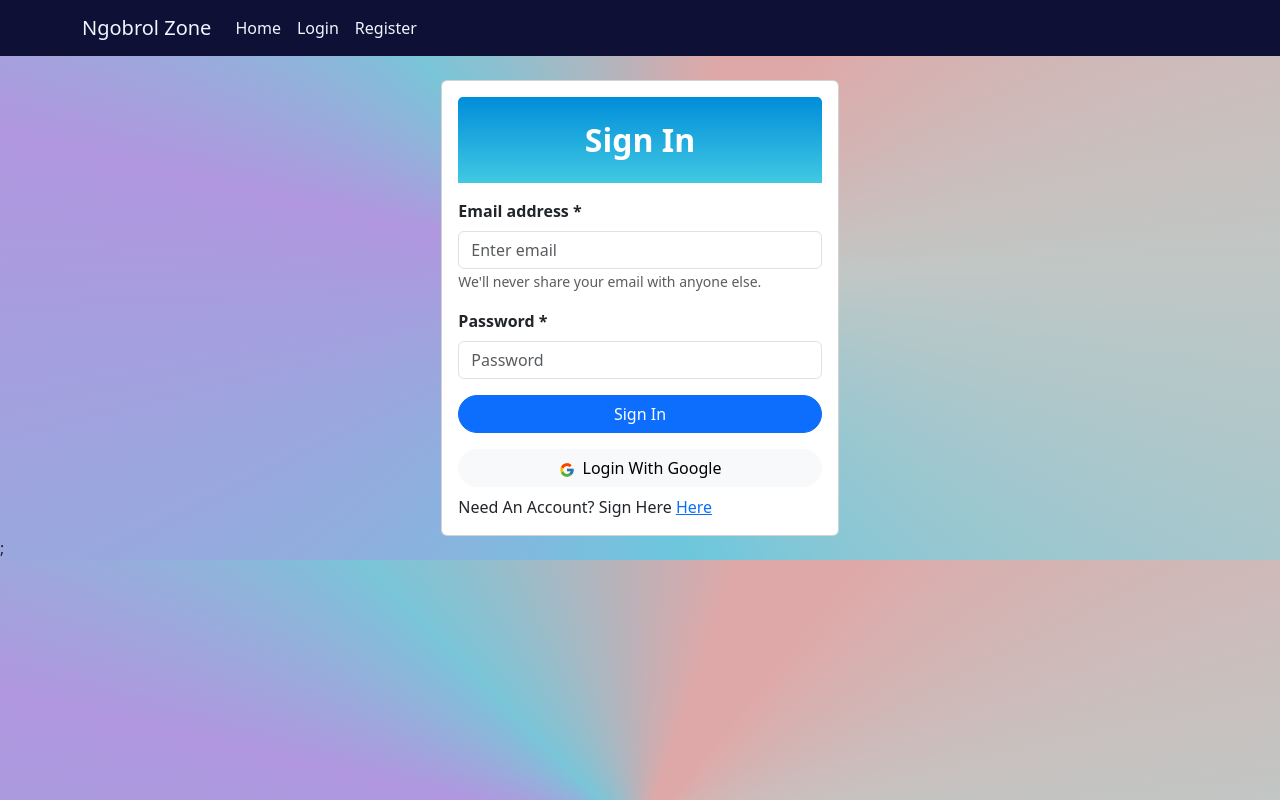
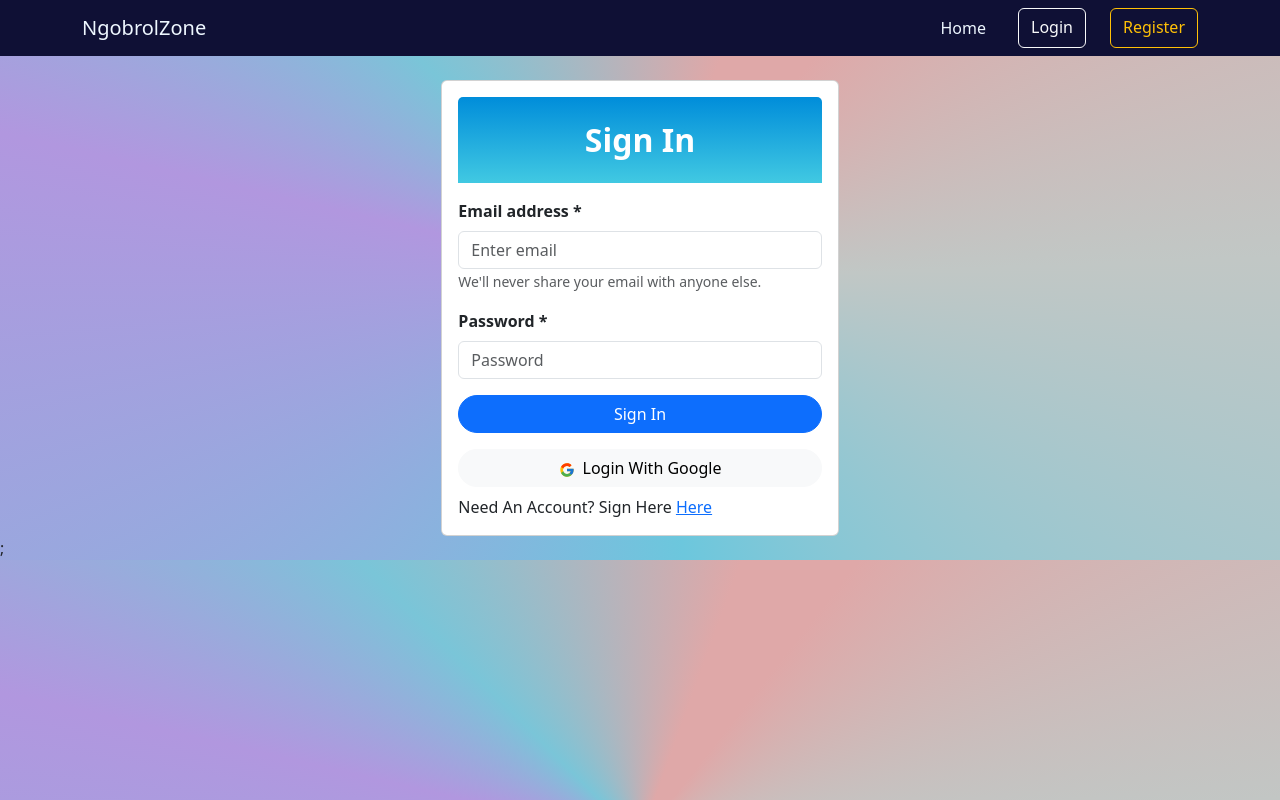
Before and after one commit to andiragil/NgobrolZone_FE, a React (Vite) app: page /login in a window 1280 px wide. Built offline with nearby package versions, Linux system fonts and the light colour scheme; no server answers.

Commit message:
realtime chat

```diff
--- a/src/components/AddMessage.jsx
+++ b/src/components/AddMessage.jsx
@@ -28,8 +28,8 @@ function AddMessage({ socket }) {
     };
     return (
         <Form onSubmit={onSubmit} className="mt-auto">
-            <Row>
-                <Col className="my-4 ms-4">
+            <Row className="align-items-center">
+                <Col className="mb-4 ms-4">
                     <Form.Group controlId="message">
                         <Form.Control
                             type="text"
@@ -39,11 +39,19 @@ function AddMessage({ socket }) {
                                 setAddMessage(e.target.value);
                                 socket.emit("typing");
                             }}
+                            className="w-100"
                         />
                     </Form.Group>
                 </Col>
-                <Col md={1} className="my-4 me-4">
-                    <Button type="submit" className="w-100" variant="dark">
+                <Col xs={3} sm={2} className="mb-4 me-4">
+                    <Button
+                        type="submit"
+                        className="w-100"
+                        style={{
+                            background: "linear-gradient(#008DDA, #41C9E2)",
+                            border: "none",
+                        }}
+                    >
                         Send
                     </Button>
                 </Col>
--- a/src/components/Navbar.jsx
+++ b/src/components/Navbar.jsx
@@ -2,7 +2,7 @@ import { useEffect } from "react";
 import { Link } from "react-router-dom";
 import { useDispatch, useSelector } from "react-redux";
 import { useNavigate } from "react-router-dom";
-import { Container, Nav, Navbar } from "react-bootstrap";
+import { Container, Nav, Navbar, Button } from "react-bootstrap";
 import { getProfile, logout } from "../redux/actions/profile";
 
 const NavbarComponent = () => {
@@ -19,37 +19,57 @@ const NavbarComponent = () => {
         <Navbar expand="lg" style={{ backgroundColor: "#0F1035" }}>
             <Container>
                 <Navbar.Brand as={Link} to="/" style={{ color: "#EEF7FF" }}>
-                    Ngobrol Zone
+                    NgobrolZone
                 </Navbar.Brand>
-                <Navbar.Toggle aria-controls="basic-navbar-nav"
-                    style={{ backgroundColor: "#EEF7FF", borderColor: "#EEF7FF" }} />
-                <Navbar.Collapse id="basic-navbar-nav" >
-                    <Nav className="me-auto">
+                <Navbar.Toggle
+                    aria-controls="basic-navbar-nav"
+                    style={{
+                        backgroundColor: "#EEF7FF",
+                        borderColor: "#EEF7FF",
+                    }}
+                />
+                <Navbar.Collapse id="basic-navbar-nav">
+                    <Nav className="ms-auto">
                         <Nav.Link as={Link} to="/" style={{ color: "#EEF7FF" }}>
                             Home
                         </Nav.Link>
                         {user ? (
                             <>
-                                <Nav.Link as={Link} to="/profile" style={{ color: "#EEF7FF" }}>
+                                <Nav.Link
+                                    as={Link}
+                                    to="/profile"
+                                    style={{ color: "#EEF7FF" }}
+                                >
                                     {user.name}
                                 </Nav.Link>
-                                <Nav.Link
+                                <Button
+                                    variant="outline-danger"
+                                    className="ms-md-2"
                                     onClick={() => {
                                         dispatch(logout());
                                         navigate("/login");
                                     }}
-                                    style={{ color: "#EEF7FF" }}>
+                                >
                                     Logout
-                                </Nav.Link>
+                                </Button>
                             </>
                         ) : (
                             <>
-                                <Nav.Link as={Link} to="/login" style={{ color: "#EEF7FF" }}>
+                                <Button
+                                    as={Link}
+                                    to="/login"
+                                    variant="outline-light"
+                                    className="mx-lg-4"
+                                >
                                     Login
-                                </Nav.Link>
-                                <Nav.Link as={Link} to="/register" style={{ color: "#EEF7FF" }}>
+                                </Button>
+                                <Button
+                                    as={Link}
+                                    to="/register"
+                                    variant="outline-warning"
+                                >
                                     Register
-                                </Nav.Link>
+                                </Button>
                             </>
                         )}
                     </Nav>
--- a/src/pages/HomePage.jsx
+++ b/src/pages/HomePage.jsx
@@ -26,12 +26,13 @@ function HomePage() {
 
     useEffect(() => {
         // Connect to backend
-        socket.on("connect", () => {});
+        socket.on("connect", () => {
+            console.log("Connected to server with id:", socket.id);
+        });
 
         // It will listen the event name "message"
-        socket.on("messages", (message) => {
-            console.log("aku dijalankan!", message);
-            dispatch(getAllMessages());
+        socket.on("message", (message) => {
+            dispatch(getMessages());
         });
 
         socket.on("ontyping", () => {
@@ -40,15 +41,10 @@ function HomePage() {
                 setTyping(false);
             }, 1000);
         });
-
-        socket.on("getAllMessages", () => {
-            console.log("what happen?");
-        });
     }, [dispatch]);
 
     return (
-        <Container className="my-4">
-            <h6>{typing && "seseorang sedang mengetik...."}</h6>
+        <Container className="mt-4">
             <Card
                 style={{
                     height: "85vh",
@@ -85,6 +81,11 @@ function HomePage() {
                         );
                     })}
                 </Card>
+                <div className="mx-4 mt-2 mb-1">
+                    <h6>
+                        {typing ? "Someone is typing..." : "No one is typing"}
+                    </h6>
+                </div>
                 <AddMessage socket={socket} />
             </Card>
         </Container>
```
Also changed, not shown: src/components/MessageItem.jsx (deleted, +0 -71 lines).
